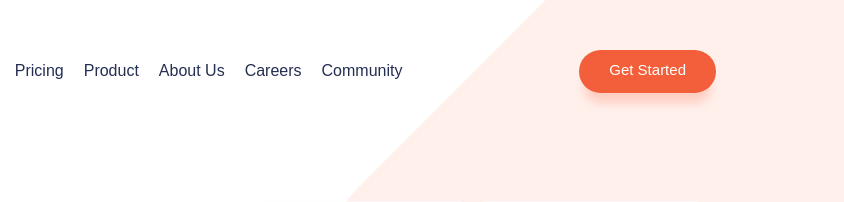
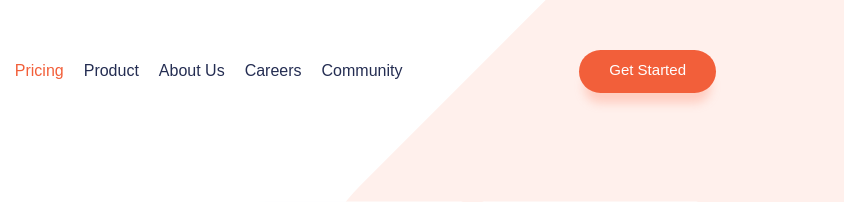
Before and after one commit to mlatka9/Manage-landing-page, a website built with Parcel: page src/index.html in a window 1280 px wide. In both pictures the pointer is over the link 475 px from the left and 70 px from the top of the page. Shown: the top 202 px of the page, 436-1280 px from the left. Built offline with nearby package versions, Linux system fonts and the light colour scheme; a web font is replaced by a local one.

Commit message:
style fix

```diff
--- a/src/scss/_components.scss
+++ b/src/scss/_components.scss
@@ -47,7 +47,7 @@
         font-weight: 500;
         color: var(--color-dark-blue);
         &:hover {
-            color: var(--color-dark-blue);
+            color: var(--color-bright-red);
         }
     }
 }
```
